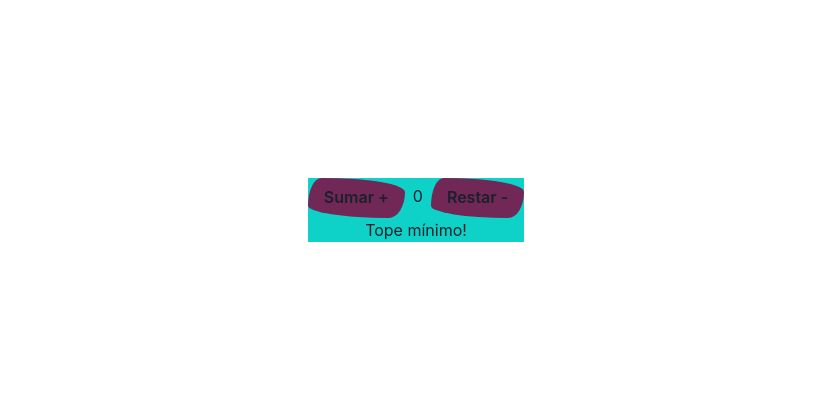
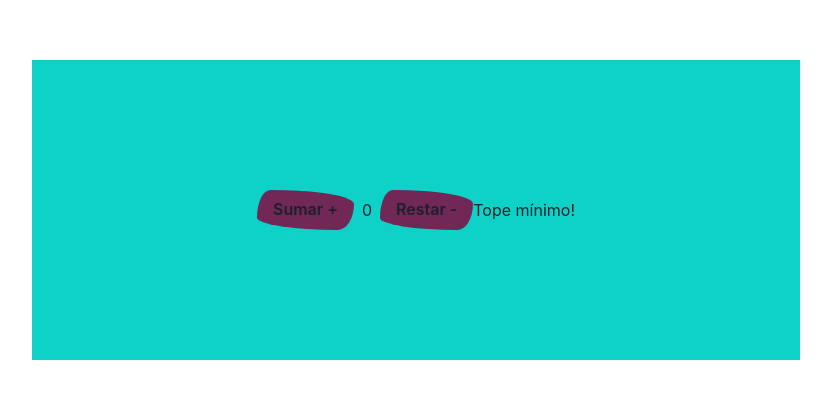
Before and after one commit to JuanIgnacioMarchetto/tareacclase5React, a React (Create React App) app: page / in a window 1280 px wide. Shown: the part 206-604 px from the top of the page, without its empty margins (224-1055 px from the left). Built offline with nearby package versions, Linux system fonts and the light colour scheme.

Commit message:
21/11/2023-12:

```diff
--- a/src/components/ContadorResponsive/ContadorResponsive.jsx
+++ b/src/components/ContadorResponsive/ContadorResponsive.jsx
@@ -23,7 +23,7 @@ const ContadorResponsive = () => {
     const mostrarTextoTope = contador === 0 || contador === 20;
 
     return (
-        <Box textAlign="center" mt={8} bg="#0ed1c7">
+        <Box textAlign="center" mt={8} bg="#0ed1c7"p={6} width="60%" height="300px" display="flex" alignItems="center" justifyContent="center">
             <Button
                 onClick={incrementarContador}
                 disabled={contador >= 20}
```
